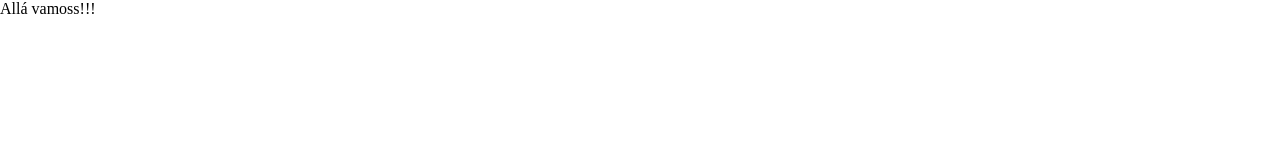
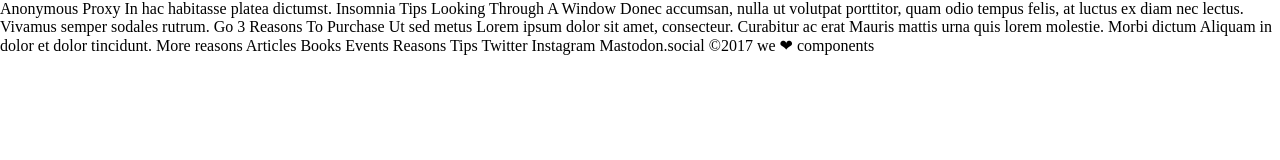
Before and after one commit to kathimansilla/Anonymous-Proxy, a website: page src/html/index.html in a window 1280 px wide. Drawn offline with nearby package versions, Linux system fonts and the light colour scheme; files that its build step writes are made by us from their sources.

Commit message:
copy content page

```diff
--- a/src/html/index.html
+++ b/src/html/index.html
@@ -10,6 +10,17 @@
   </head>
 
   <body>
-    Allá vamoss!!!
+    <!--hamburguesa-->
+    Anonymous Proxy In hac habitasse platea dictumst.
+    <!--flecha interacción-->
+    Insomnia Tips Looking Through A Window Donec accumsan, nulla ut volutpat porttitor, quam odio
+    tempus felis, at luctus ex diam nec lectus. Vivamus semper sodales rutrum.
+    <!--botón para el Go-->
+    Go 3 Reasons To Purchase Ut sed metus Lorem ipsum dolor sit amet, consecteur. Curabitur ac erat
+    Mauris mattis urna quis lorem molestie. Morbi dictum Aliquam in dolor et dolor tincidunt.
+    <!--botón para More reasons-->
+    More reasons
+    <!--flecha para interacción-->
+    Articles Books Events Reasons Tips Twitter Instagram Mastodon.social ©2017 we ❤︎ components
   </body>
 </html>
```
